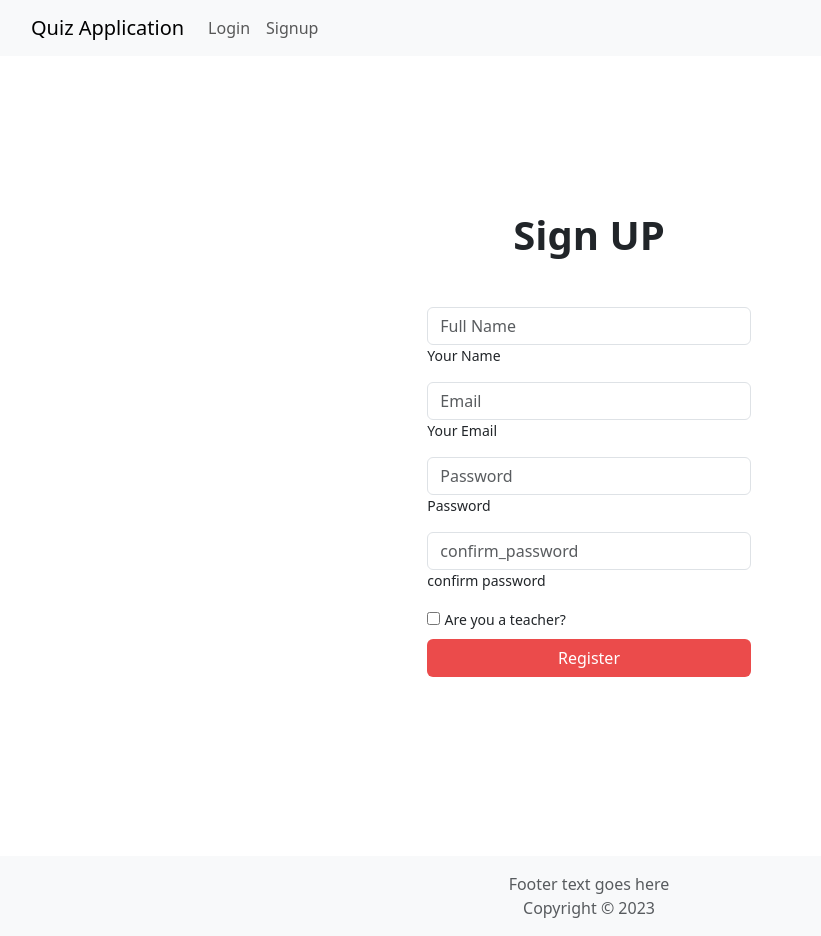
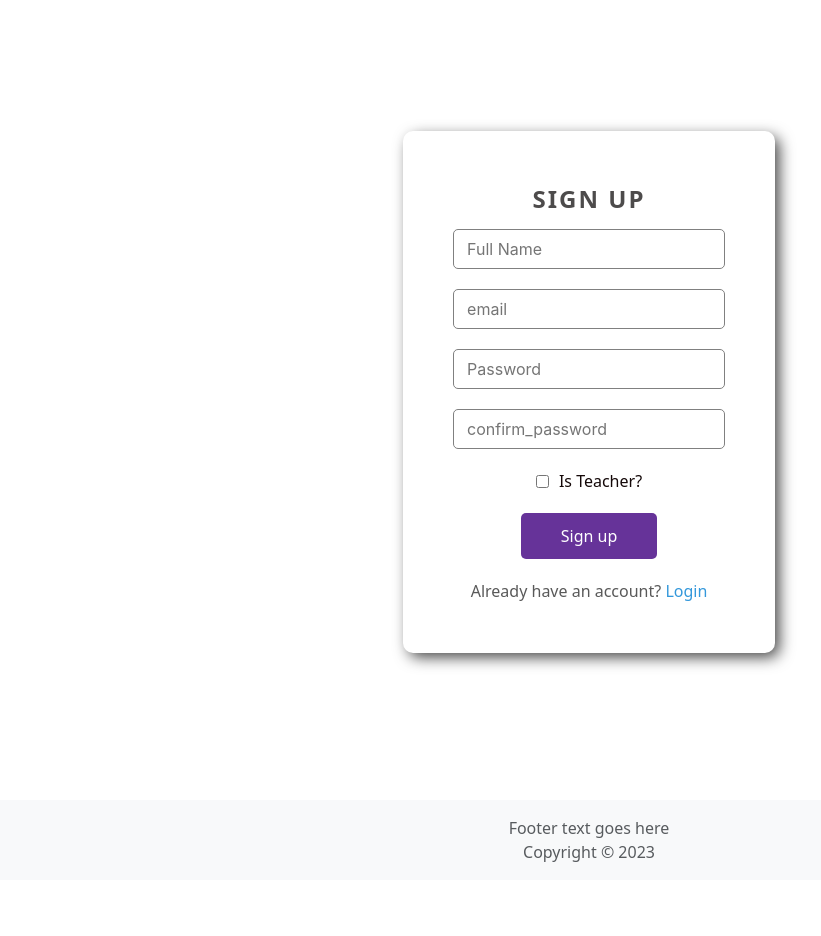
Before and after one commit to biner1/quiz-app, a PHP site: page /mvc/signup in a window 1280 px wide. Shown: the whole page, without its empty margins (51-872 px from the left). After the commit the page ends 880 px from the top, so only its background shows below. Run offline with PHP 8.4, Linux system fonts and the light colour scheme.

Commit message:
changed login ui, added auto login after signup

```diff
--- a/src/Controller/AuthController.php
+++ b/src/Controller/AuthController.php
@@ -23,13 +23,8 @@ class AuthController extends BaseController{
 
             if (!empty($user)) {
                 $user = $user[0];
-                utils::setSession('id', $user['id']);
-                utils::setSession('user', $user['name']);
-                utils::setSession('is_teacher', $user['is_teacher']);
-                utils::setSession('is_admin', $user['is_admin']);
-
+                utils::authenticate($user);
                 utils::responde(true);
-                // utils::redirect('dashboard');
             } else {
                 utils::responde(false, ['Error' => 'Wrong email or password']);
             }
@@ -54,9 +49,11 @@ class AuthController extends BaseController{
 
           if (empty($errors)) {
                 $passwordRegister = md5($password);
-                 $user = User::createUser($email, $passwordRegister, $name, $is_teacher);
+                 $user_created = User::createUser($email, $passwordRegister, $name, $is_teacher);
 
-                if ($user) {
+                if ($user_created) {
+                        $user = User::getUserByEmailPassword($email, $passwordRegister)[0];
+                        utils::authenticate($user);
                         utils::responde(true);
                 } else {
                         utils::responde(false);
--- a/src/Controller/DashboardController.php
+++ b/src/Controller/DashboardController.php
@@ -25,7 +25,7 @@ class DashboardController extends BaseController{
             $this->render('quiz/dashboard_teacher', ['result'=>$result, 'quiz_results'=>$quiz_results]);
         }else{
             $quiz_attempts = Quiz::getQuizAttemptsByUser($user_id);
-            $result = Quiz::getNumberOfQuizzesTakenAndNumberOfAnswers($user_id)[0];
+            $result = Quiz::getNumberOfQuizzesTakenAndNumberOfAnswers($user_id)[0]??null;
             return $this->render('quiz/dashboard_student', ['quiz_attempts'=>$quiz_attempts, 'result'=>$result, 'user'=>$_SESSION['user']]);
         }
 
--- a/src/View/auth/signup.php
+++ b/src/View/auth/signup.php
@@ -5,75 +5,32 @@
             <div class="card-body p-md-5">
                 <div class="row justify-content-center">
                     <div class="col-md-10 col-lg-6 col-xl-5 order-2 order-lg-1">
-                        <p class="text-center h1 fw-bold mb-5 mx-1 mx-md-4">Sign UP</p>
 
-                        <form class="mx-1 mx-md-4" id="signup-form">
+                           <form class="form" id="signup-form">
 
-                            <div class="d-flex flex-row align-items-center mb-2">
-                                <i class="fas fa-user fa-lg fa-fw"></i>
+                            <span class="signup">Sign Up</span>
+                            <input placeholder="Full Name" type="text" name="name"  class="form--input" />
+                            <input placeholder="email" type="email" name="email"  class="form--input" />
+                            <input placeholder="Password" type="password" name="password" class="form--input" />
+                            <input placeholder="confirm_password" type="password" name="confirm_password" class="form--input" />
 
-                                <div class="form-outline flex-fill">
-                                    <input placeholder="Full Name" type="text" name="name" id="form3Example1c"
-                                        class="form-control" />
-                                    <small><label class="form-label" for="form3Example1c">Your Name</label></small><br>
 
-                                </div>
+                            <div class="form--marketing">
+                                <input id="okayToEmail" type="checkbox" name="is_teacher" value="1">
+                                <label for="okayToEmail" class="checkbox">
+                                Is Teacher?
+                                </label>
                             </div>
 
-                            <div class="d-flex flex-row align-items-center mb-2">
-                                <i class="fas fa-envelope fa-lg fa-fw"></i>
-                                <div class="form-outline flex-fill mb-0">
-                                    <input placeholder="Email" type="email" name="email" id="form3Example3c"
-                                        class="form-control" />
-                                    <small><label class="form-label" for="form3Example3c">Your Email</label></small>
-                                    <br>
+                            <div id="signup-error"></div>
 
-                                </div>
-                            </div>
+                            <button type="submit" class="form--submit">
+                                Sign up
+                            </button>
 
-                            <div class="d-flex flex-row align-items-center mb-2">
-                                <i class="fas fa-lock fa-lg fa-fw"></i>
-                                <div class="form-outline flex-fill mb-0">
-                                    <input placeholder="Password" type="password" name="password" id="password"
-                                        class="form-control" />
-                                    <small><label class="form-label" for="password">Password</label> </small><br>
-
-                                </div>
-                            </div>
-
-                            <div class="d-flex flex-row align-items-center mb-2">
-                                <i class="fas fa-lock fa-lg fa-fw"></i>
-                                <div class="form-outline flex-fill mb-0">
-                                    <input placeholder="confirm_password" type="password" name="confirm_password"
-                                        id="confirm_password" class="form-control" />
-                                    <small><label class="form-label" for="confirm_password">confirm password</label>
-                                    </small><br>
-
-                                </div>
-                            </div>
-
-                            <div class="d-flex flex-row align-items-center mb-2">
-                                <i class="fas fa-lock fa-lg fa-fw"></i>
-                                <div class="form-outline flex-fill mb-0">
-
-                                    <div class="d-flex justify-content-between">
-                                        <span>
-                                            <input type="checkbox" name="is_teacher" value="1">
-                                            <small><label for="is_teacher">Are you a teacher?</label></small>
-                                        </span>
-
-                                    </div>
-
-                                </div>
-                            </div>
-
-
-                            <div id="signup-error"></div>
-                            <input type="hidden" name="signup" value="signup">
-
-                            <div class="d-flex justify-content-center mb-3 mb-lg-4">
-                                <button type="submit" name='signup' class="btn flex-grow-1"
-                                    style='background-color: #eb4b4b !important; color: white !important'>Register</button>
+                            <div class="sign-up">
+                                Already have an account?
+                                <a href="login">Login</a>
                             </div>
 
                         </form>
--- a/src/View/layout/base.php
+++ b/src/View/layout/base.php
@@ -7,7 +7,10 @@
 <body>
 
     <?php
-    require('navbar.php');
+        if (isset($_SESSION['user'])) {
+
+            require('navbar.php');
+        }
     ?>
 
     <main>
--- a/src/View/layout/head.php
+++ b/src/View/layout/head.php
@@ -2,5 +2,6 @@
 <meta http-equiv="X-UA-Compatible" content="IE=edge">
 <meta name="viewport" content="width=device-width, initial-scale=1.0">
 <link href="/mvc/public/assets/css/bootstrap.min.css" rel="stylesheet" />
+<link href="/mvc/public/assets/css/login.css" rel="stylesheet" />
 <script src="/mvc/public/assets/js/script.js" defer=""></script>
 <title>quiz-app</title>
```
Also changed, not shown: src/Config/Utilities.php (+8 -0 lines), src/View/auth/login.php (+9 -21 lines), src/View/quiz/dashboard_student.php (+3 -6 lines), README.md, public/assets/css/login.css (added).
